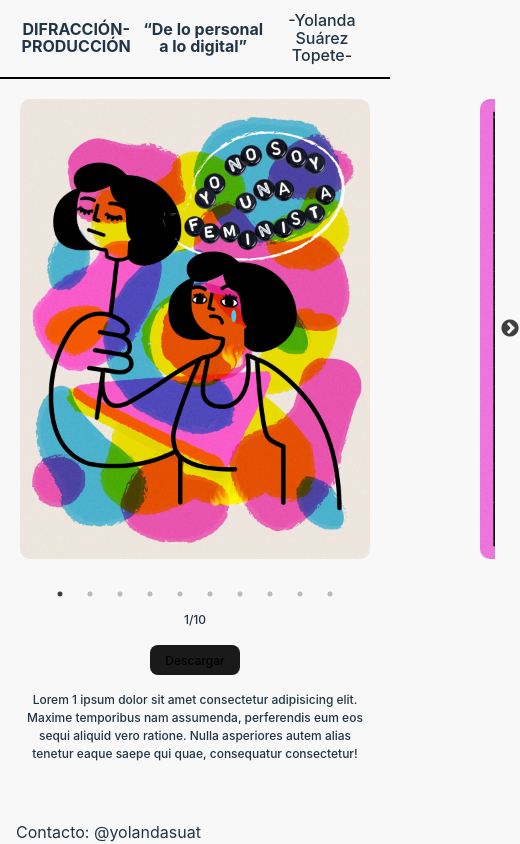
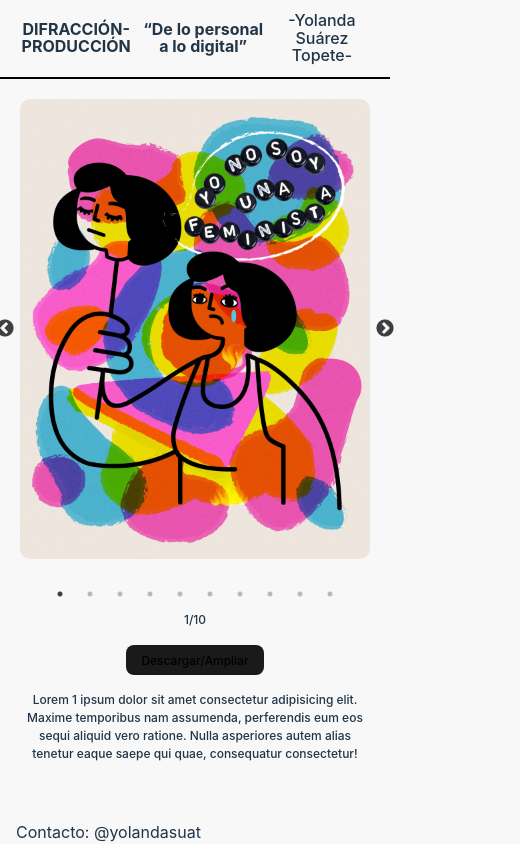
Before and after one commit to DaroMacs/yolanda-suarez-topete, a React (Vite) app: page / in a window 390 px wide. Shown: the whole page, 520 px wide, since content can reach past the window. Built offline with nearby package versions, Linux system fonts and the light colour scheme.

Commit message:
Carousel mobile fixes

```diff
--- a/src/Carousel.css
+++ b/src/Carousel.css
@@ -46,6 +46,10 @@ img {
 }
 
 @media (max-width: 480px) {
+  .image-slider-container {
+    width: 350px;
+  }
+
   .slide {
     height: 500px;
   }
--- a/src/Carousel.tsx
+++ b/src/Carousel.tsx
@@ -91,6 +91,16 @@ export default function SimpleSlider() {
     afterChange: afterChange,
     centerMode: true,
     centerPadding: "70px",
+
+    responsive: [
+      {
+        breakpoint: 480,
+        settings: {
+          centerMode: false,
+          centerPadding: "0px",
+        },
+      },
+    ],
   };
 
   return (
@@ -105,7 +115,7 @@ export default function SimpleSlider() {
       <div className="slide-counter">
         <p>{slide}/10</p>
         <button className="download-button" onClick={handleDownload}>
-          Descargar
+          Descargar/Ampliar
         </button>
         <p className="text">{imageText[slide - 1].text}</p>
       </div>
```
